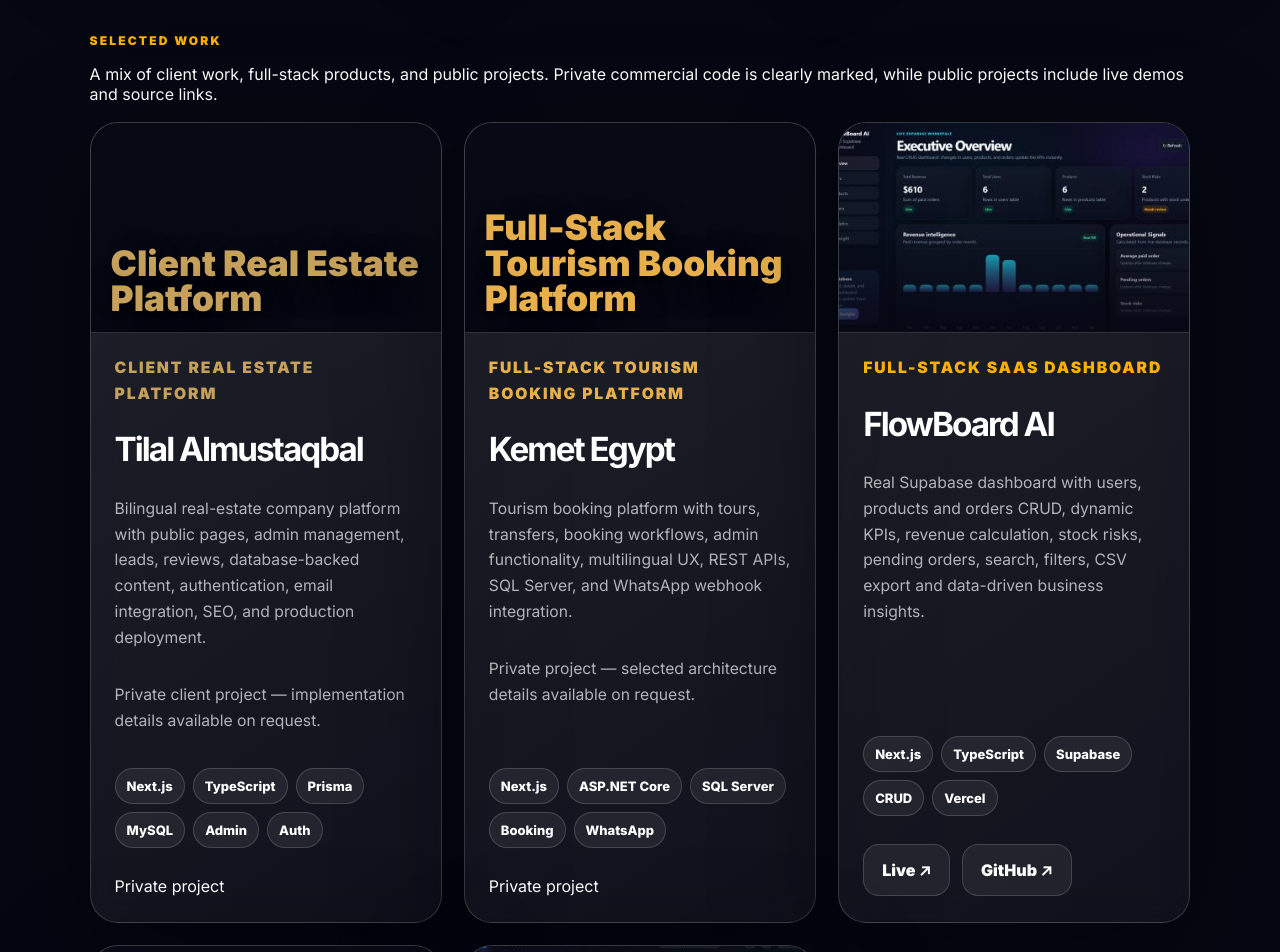
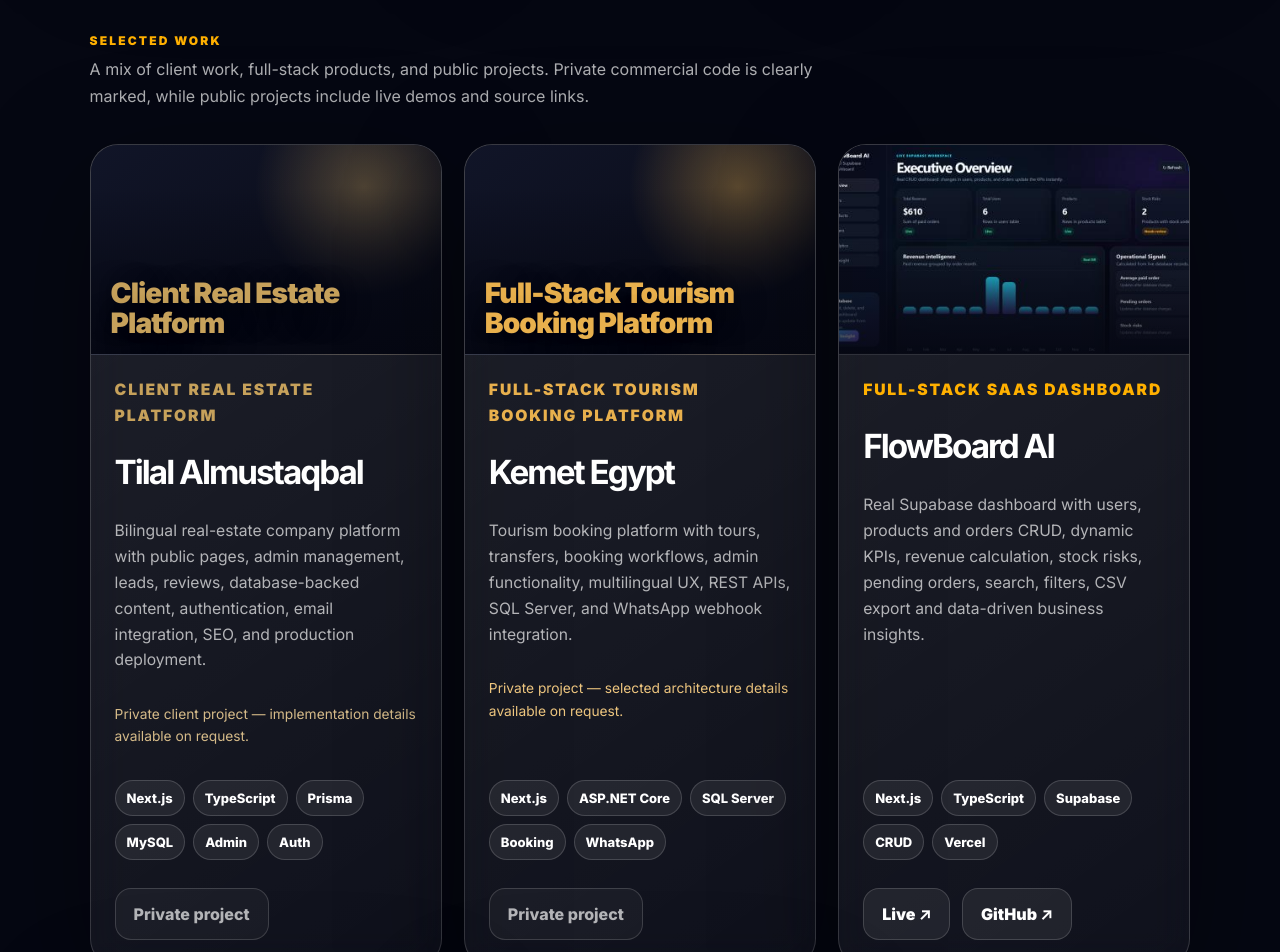
Before and after one commit to karimelprins/karim-3d-portfolio, a React (Vite) app: page / in a window 1280 px wide. Shown: the part 1240-2192 px from the top of the page. Built offline with nearby package versions, Linux system fonts and the light colour scheme.

Commit message:
Style private case studies and portfolio intro

```diff
--- a/src/index.css
+++ b/src/index.css
@@ -704,3 +704,50 @@
   text-transform: uppercase;
   letter-spacing: .08em;
 }
+
+
+/* Client-facing portfolio additions */
+.section-intro {
+  max-width: 760px;
+  margin: -8px 0 34px;
+  color: var(--muted);
+  line-height: 1.7;
+  font-size: 1rem;
+}
+
+.project-shot-private {
+  display: flex;
+  align-items: flex-end;
+  padding: 22px;
+  background:
+    radial-gradient(circle at 78% 20%, color-mix(in srgb, var(--accent), transparent 65%), transparent 34%),
+    linear-gradient(145deg, #111528, #070914);
+}
+
+.project-shot-private::after {
+  background: linear-gradient(to bottom, transparent 20%, rgba(5,7,18,.86));
+}
+
+.project-shot-private span {
+  max-width: 88%;
+  font-size: clamp(1.35rem, 2.2vw, 2.1rem);
+  line-height: 1.05;
+  letter-spacing: -.035em;
+}
+
+.project-note {
+  font-size: .86rem !important;
+  color: color-mix(in srgb, var(--accent), white 28%) !important;
+}
+
+.project-links span {
+  min-height: 52px;
+  padding: 15px 18px;
+  border-radius: 16px;
+  display: inline-flex;
+  align-items: center;
+  font-weight: 800;
+  color: var(--muted);
+  border: 1px solid var(--line);
+  background: rgba(255,255,255,.04);
+}
```
